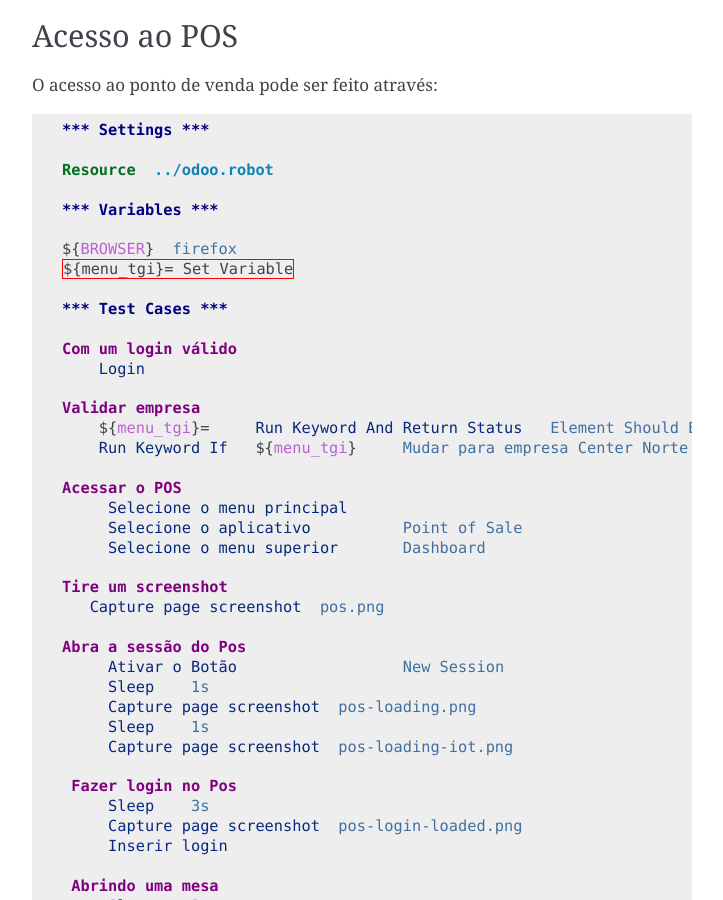
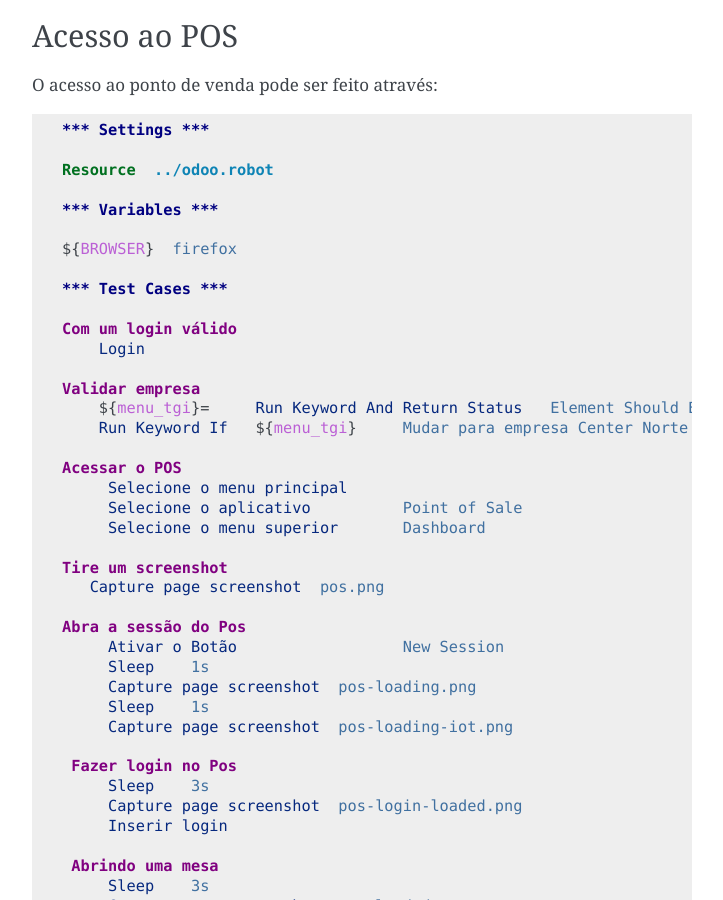
Before and after one commit to kmee/odoo-sphinx-robotframework, a Sphinx documentation site: the page built from source/pos/pos.rst, in a window 1280 px wide and 900 px high, scrolled down 350 px. Shown: the whole window, without its empty margins (388-1111 px from the left). Built offline with Sphinx 7.4.7, drawn with Linux system fonts in a browser that asks for light colours.

Commit message:
[REM] Unused declaration

```diff
--- a/source/pos/pos.rst
+++ b/source/pos/pos.rst
@@ -23,7 +23,6 @@ O acesso ao ponto de venda pode ser feito através:
    *** Variables ***
 
    ${BROWSER}  firefox
-   ${menu_tgi}=	Set Variable
 
    *** Test Cases ***
 
```
